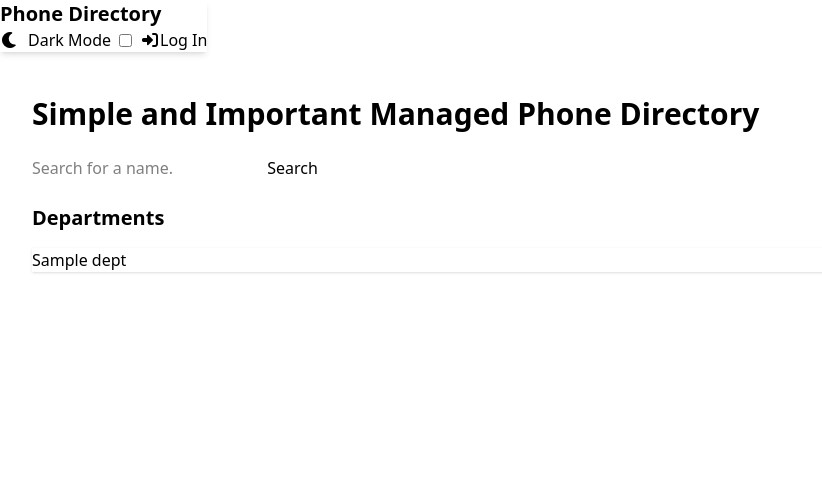
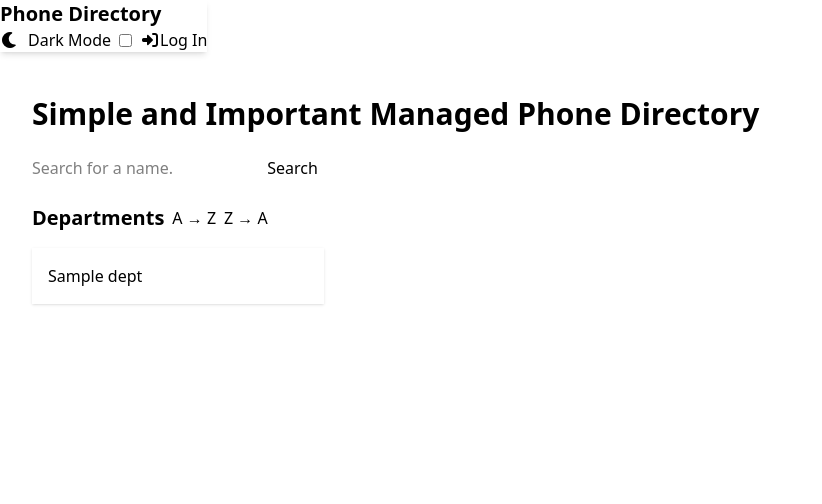
Before and after one commit to dixonbegay/simpdir, a Django app: template src/simpdir_phonedir/templates/home.html in a window 1280 px wide. Shown: the top 504 px of the page, without its empty margins (0-822 px from the left). Run offline with Django 5.2, Linux system fonts and the light colour scheme; the template is opened without the code that fills it: most values are stand-ins (such as "Sample title", 1, 10 or a date in 2020); some libraries are stand-ins or nearby versions.

Commit message:
Overhaul UI of home page.

```diff
--- a/src/simpdir_phonedir/templates/home.html
+++ b/src/simpdir_phonedir/templates/home.html
@@ -14,19 +14,41 @@
             </div>
         </form>
         <div class="divider mt-6"></div>
-        <h2 class="text-xl font-bold mb-4">Departments</h2>
-        <div class="flex flex-col gap-4">
+        <div class="flex items-center gap-2 mb-4">
+            <h2 class="text-xl font-bold">Departments</h2>
+            <button id="sort-az"
+                    class="btn btn-sm btn-secondary"
+                    onclick="sortList(true)">A → Z</button>
+            <button id="sort-za" class="btn btn-sm btn-ghost" onclick="sortList(false)">Z → A</button>
+        </div>
+        <div id="dept-list"
+             class="grid grid-cols-1 sm:grid-cols-2 md:grid-cols-3 lg:grid-cols-4 gap-4">
             {% for dept in departments %}
-                <div class="card bg-base-100 shadow">
-                    <div class="card-body">
-                        <a href="{% url 'department_detail' dept.short_name %}">
-                            <h3 class="card-title link-primary link-hover">{{ dept.name }}</h3>
-                        </a>
+                <div class="card bg-base-100 shadow" data-name="{{ dept.name }}">
+                    <div class="card-body p-4">
+                        <a class="link link-hover link-primary font-medium"
+                           href="{% url 'department_detail' dept.short_name %}">{{ dept.name }}</a>
                     </div>
                 </div>
             {% empty %}
-                <p>No departments found.</p>
+                <p class="col-span-4">No departments found.</p>
             {% endfor %}
         </div>
     </main>
+    <script>
+        function sortList(asc) {
+            var list = document.getElementById('dept-list');
+            var items = Array.from(list.querySelectorAll('div[data-name]'));
+            items.sort(function(a, b) {
+                return asc ?
+                    a.dataset.name.localeCompare(b.dataset.name) :
+                    b.dataset.name.localeCompare(a.dataset.name);
+            });
+            items.forEach(function(item) {
+                list.appendChild(item);
+            });
+            document.getElementById('sort-az').className = asc ? 'btn btn-sm btn-secondary' : 'btn btn-sm btn-ghost';
+            document.getElementById('sort-za').className = asc ? 'btn btn-sm btn-ghost' : 'btn btn-sm btn-secondary';
+        }
+    </script>
 {% endblock content %}
```
